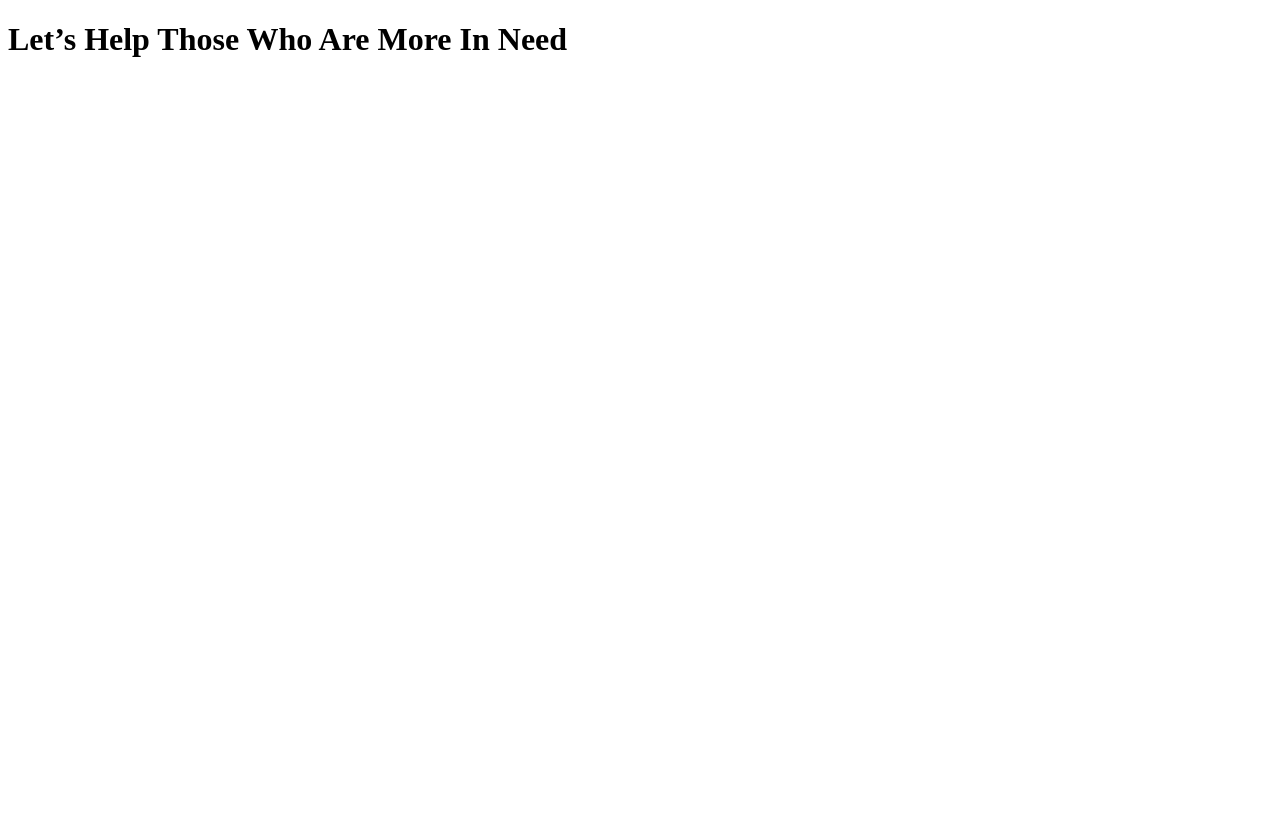
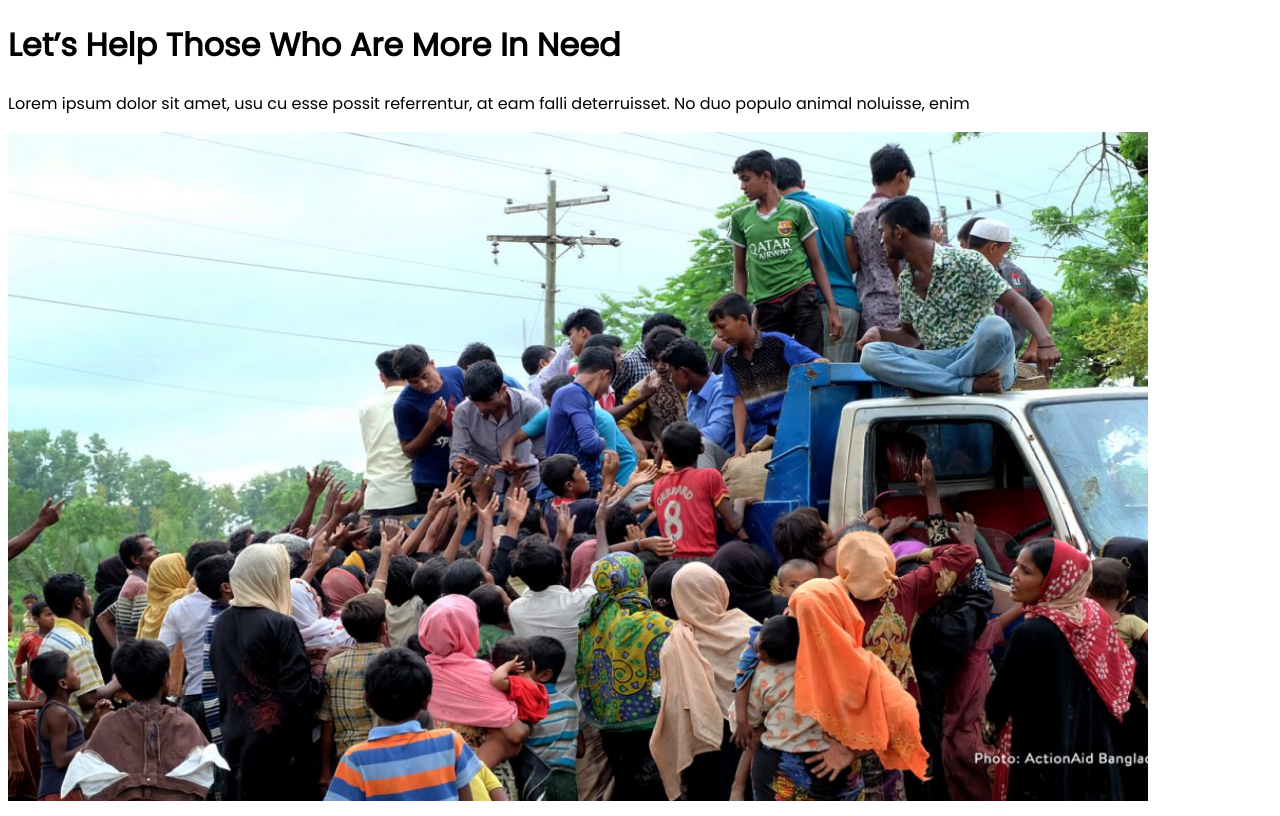
Before and after one commit to Ehatsam/my-first-assignment, a plain HTML site: page index.html in a window 1280 px wide. Drawn offline with Linux system fonts and the light colour scheme.

Commit message:
font add

```diff
--- a/index.html
+++ b/index.html
@@ -6,11 +6,22 @@
     <meta http-equiv="X-UA-Compatible" content="IE=edge">
     <meta name="viewport" content="width=device-width, initial-scale=1.0">
     <title>Donetion</title>
+    <link rel="preconnect" href="https://fonts.googleapis.com">
+    <link rel="preconnect" href="https://fonts.gstatic.com" crossorigin>
+    <link href="https://fonts.googleapis.com/css2?family=Poppins&display=swap" rel="stylesheet">
+    <link rel="stylesheet" href="style.css">
 </head>
 
 <body>
-    <h1>Let’s Help Those Who Are
-        More In Need</h1>
+    <div>
+        <h1>Let’s Help Those Who Are
+            More In Need</h1>
+        <p>Lorem ipsum dolor sit amet, usu cu esse possit referrentur, at eam falli
+            deterruisset. No duo populo animal noluisse, enim</p>
+    </div>
+    <div>
+        <img src="images/donation2.jpg" alt="donet" width="1140px" height="669px">
+    </div>
 </body>
 
 </html>
--- /dev/null
+++ b/style.css
@@ -0,0 +1,7 @@
+body {
+    font-family: 'Poppins', sans-serif;
+
+    .contain {
+        position: absolute;
+
+    }
```
